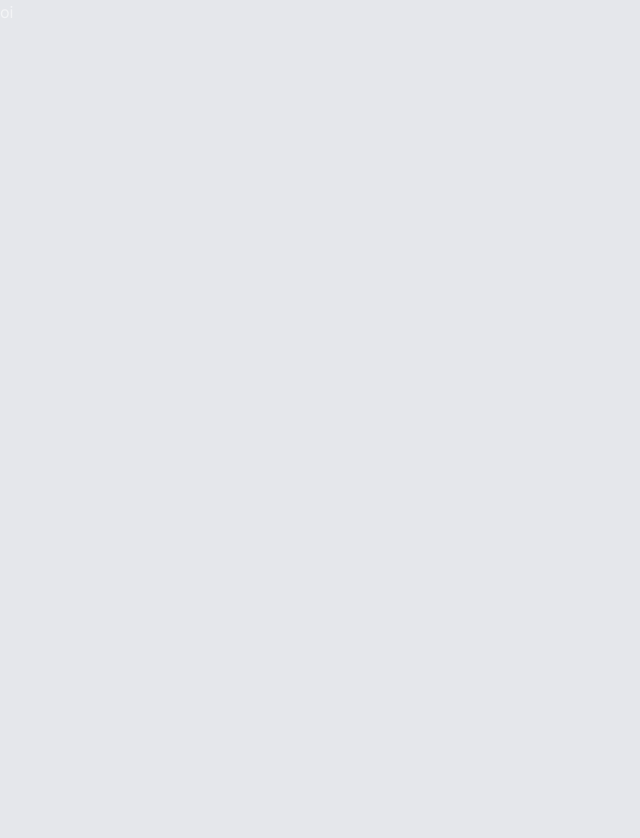
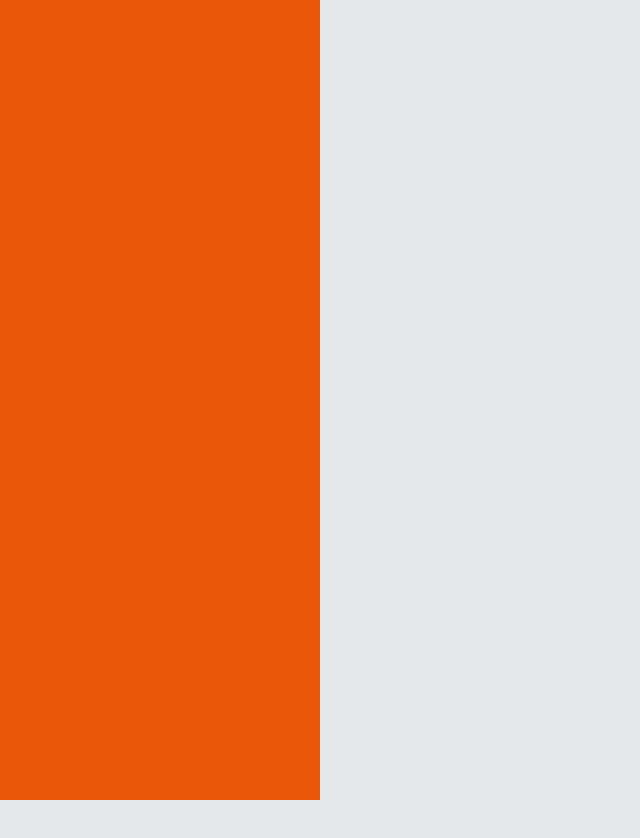
Before and after one commit to Flaviojcf/estacionamento-frontend, a Next.js app: page / in a window 1280 px wide. Shown: the whole page, without its empty margins (0-640 px from the left). Before the commit the page ends 800 px from the top, so only its background shows below. Built offline with nearby package versions, Linux system fonts and the light colour scheme.

Commit message:
refactor: Add dashboard to home page

```diff
--- a/src/app/page.tsx
+++ b/src/app/page.tsx
@@ -1,9 +1,10 @@
 import Image from 'next/image'
+import { Dashboard } from './components/Dashboard'
 
 export default function Home() {
   return (
     <div>
-      <p>oi</p>
+      <Dashboard />
     </div>
   )
 }
```
